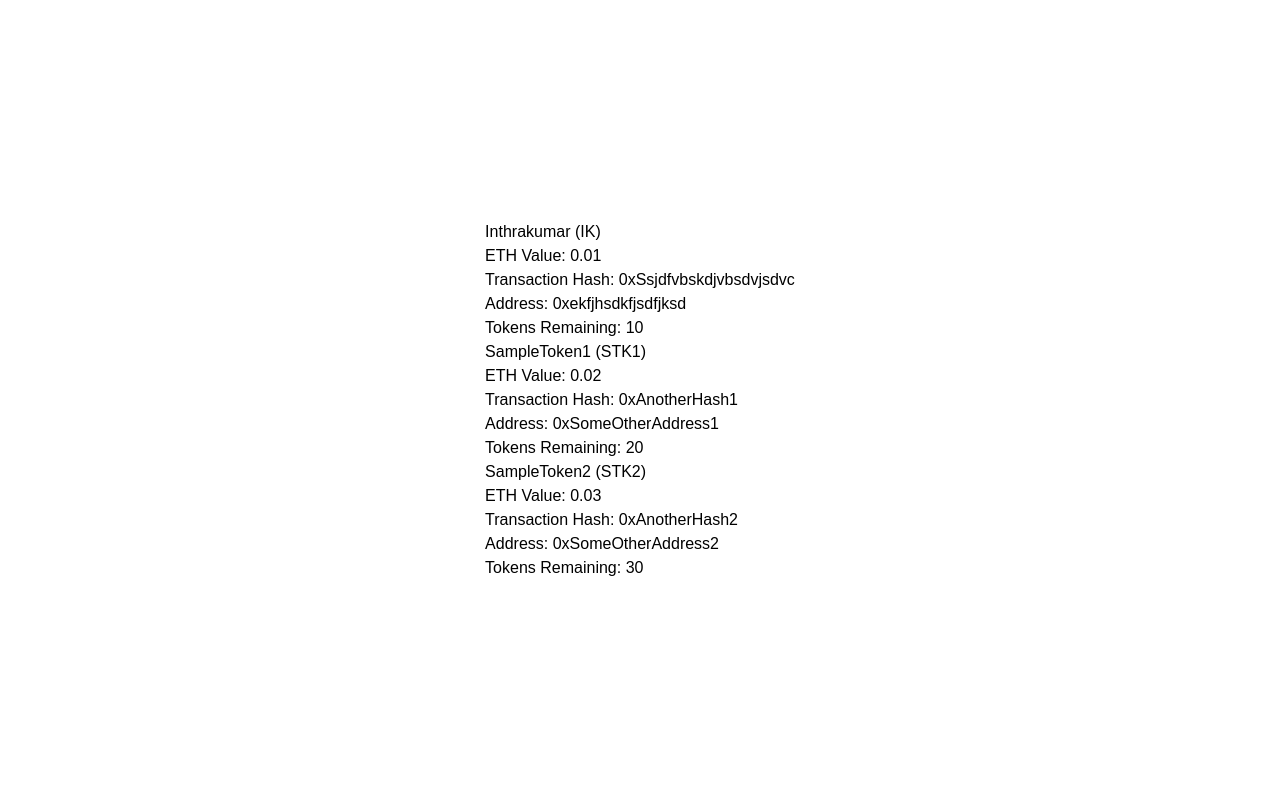
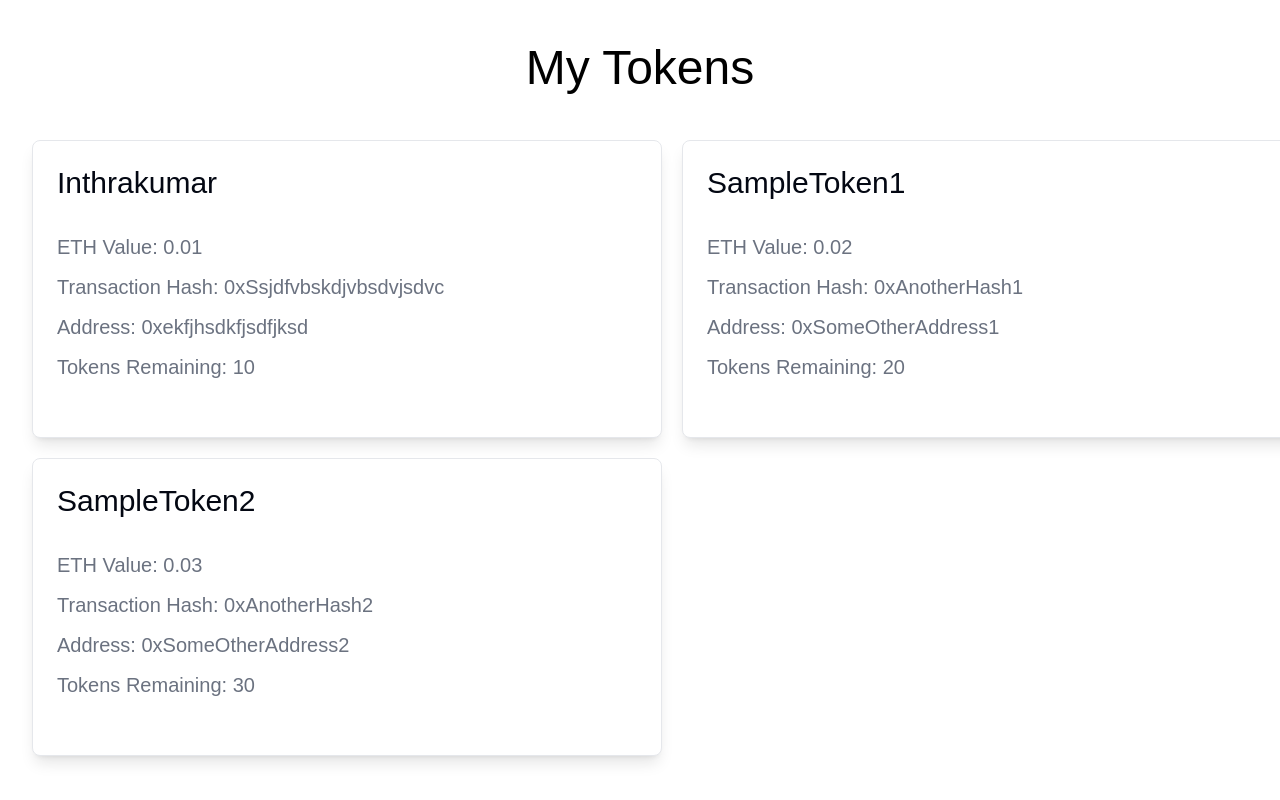
Before and after one commit to jram17/Tokenize, a React (Vite) app in the folder frontend/: page /details in a window 1280 px wide. Built offline with nearby package versions, Linux system fonts and the light colour scheme; the HTML template or start-up script is replaced by a standard one; a web font is replaced by a local one.

Commit message:
Set page for my tokens page

```diff
--- a/frontend/src/app_components/MyToken.jsx
+++ b/frontend/src/app_components/MyToken.jsx
@@ -1,19 +1,39 @@
 import React from 'react';
+import {
+  Card,
+  CardContent,
+  CardDescription,
+  CardFooter,
+  CardHeader,
+} from '@/components/ui/card';
 
 function MyToken({ tokendetails }) {
   return (
-    <div>
-      {tokendetails.map((token, index) => (
-        <div key={index} className="token-details">
-          <h2>
-            {token.tokenname} ({token.tokensymbol})
-          </h2>
-          <p>ETH Value: {token.ethvalue}</p>
-          <p>Transaction Hash: {token.transactionhash}</p>
-          <p>Address: {token.Address}</p>
-          <p>Tokens Remaining: {token.tokensremaning}</p>
-        </div>
-      ))}
+    <div className="flex flex-col gap-4 mt-11 overflow-scroll w-full">
+      <div className="w-full flex items-center justify-center">
+        <p className="text-5xl">My Tokens</p>
+      </div>
+      <div className="grid grid-cols-2 gap-5 w-full m-8">
+        {tokendetails.map((token, index) => (
+          <Card
+            key={token.tokensymbol}
+            className="flex flex-col gap-2 shadow-lg hover:shadow-xl transition-shadow duration-300"
+          >
+            <CardHeader>{token.tokenname}</CardHeader>
+            <CardContent className="flex flex-col gap-3">
+              <CardDescription>ETH Value: {token.ethvalue}</CardDescription>
+              <CardDescription>
+                Transaction Hash: {token.transactionhash}
+              </CardDescription>
+              <CardDescription>Address: {token.Address}</CardDescription>
+              <CardDescription>
+                Tokens Remaining: {token.tokensremaning}
+              </CardDescription>
+            </CardContent>
+            <CardFooter>{/* Add your own actions here */}</CardFooter>
+          </Card>
+        ))}
+      </div>
     </div>
   );
 }
--- a/frontend/src/components/ui/card.jsx
+++ b/frontend/src/components/ui/card.jsx
@@ -1,50 +1,68 @@
-import * as React from "react"
+import * as React from 'react';
 
-import { cn } from "@/lib/utils"
+import { cn } from '@/lib/utils';
 
 const Card = React.forwardRef(({ className, ...props }, ref) => (
   <div
     ref={ref}
-    className={cn("rounded-lg border bg-card text-card-foreground shadow-sm", className)}
-    {...props} />
-))
-Card.displayName = "Card"
+    className={cn(
+      'rounded-lg border bg-card text-card-foreground shadow-sm',
+      className
+    )}
+    {...props}
+  />
+));
+Card.displayName = 'Card';
 
 const CardHeader = React.forwardRef(({ className, ...props }, ref) => (
   <div
     ref={ref}
-    className={cn("flex flex-col space-y-1.5 p-6", className)}
-    {...props} />
-))
-CardHeader.displayName = "CardHeader"
+    className={cn('flex flex-col space-y-1.5 p-6 text-3xl', className)}
+    {...props}
+  />
+));
+CardHeader.displayName = 'CardHeader';
 
 const CardTitle = React.forwardRef(({ className, ...props }, ref) => (
   <h3
     ref={ref}
-    className={cn("text-2xl font-semibold leading-none tracking-tight", className)}
-    {...props} />
-))
-CardTitle.displayName = "CardTitle"
+    className={cn(
+      'text-2xl font-semibold leading-none tracking-tight',
+      className
+    )}
+    {...props}
+  />
+));
+CardTitle.displayName = 'CardTitle';
 
 const CardDescription = React.forwardRef(({ className, ...props }, ref) => (
   <p
     ref={ref}
-    className={cn("text-sm text-muted-foreground", className)}
-    {...props} />
-))
-CardDescription.displayName = "CardDescription"
+    className={cn(' text-muted-foreground text-xl', className)}
+    {...props}
+  />
+));
+CardDescription.displayName = 'CardDescription';
 
 const CardContent = React.forwardRef(({ className, ...props }, ref) => (
-  <div ref={ref} className={cn("p-6 pt-0", className)} {...props} />
-))
-CardContent.displayName = "CardContent"
+  <div ref={ref} className={cn('p-6 pt-0', className)} {...props} />
+));
+CardContent.displayName = 'CardContent';
 
 const CardFooter = React.forwardRef(({ className, ...props }, ref) => (
   <div
     ref={ref}
-    className={cn("flex items-center p-6 pt-0", className)}
-    {...props} />
-))
-CardFooter.displayName = "CardFooter"
+    className={cn('flex items-center p-6 pt-0', className)}
+    {...props}
+  />
+));
+CardFooter.displayName = 'CardFooter';
 
-export { Card, CardHeader, CardFooter, CardTitle, CardDescription, CardContent }
+export {
+  Card,
+  CardHeader,
+  CardFooter,
+  CardTitle,
+  CardDescription,
+  CardContent,
+};
--- a/frontend/src/pages/TokenDetails.jsx
+++ b/frontend/src/pages/TokenDetails.jsx
@@ -36,7 +36,7 @@ function TokenDetails() {
   const allTokenDetails = [personaltokendetails, ...othertokendetails];
 
   return (
-    <div className="min-h-screen flex items-center justify-center bg-cover bg-repeat-y">
+    <div className="min-h-screen flex items-left justify-center bg-cover bg-repeat-y">
       <MyToken tokendetails={allTokenDetails} />
     </div>
   );
```
